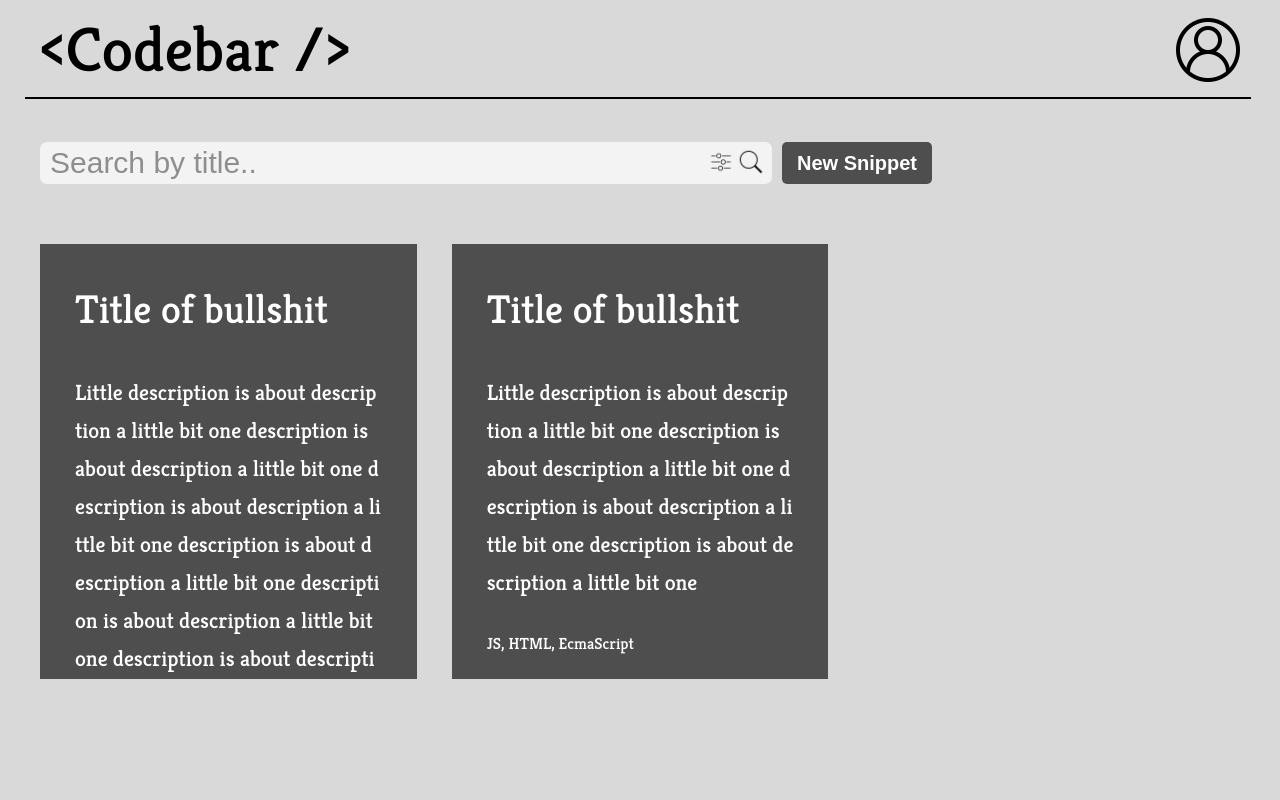
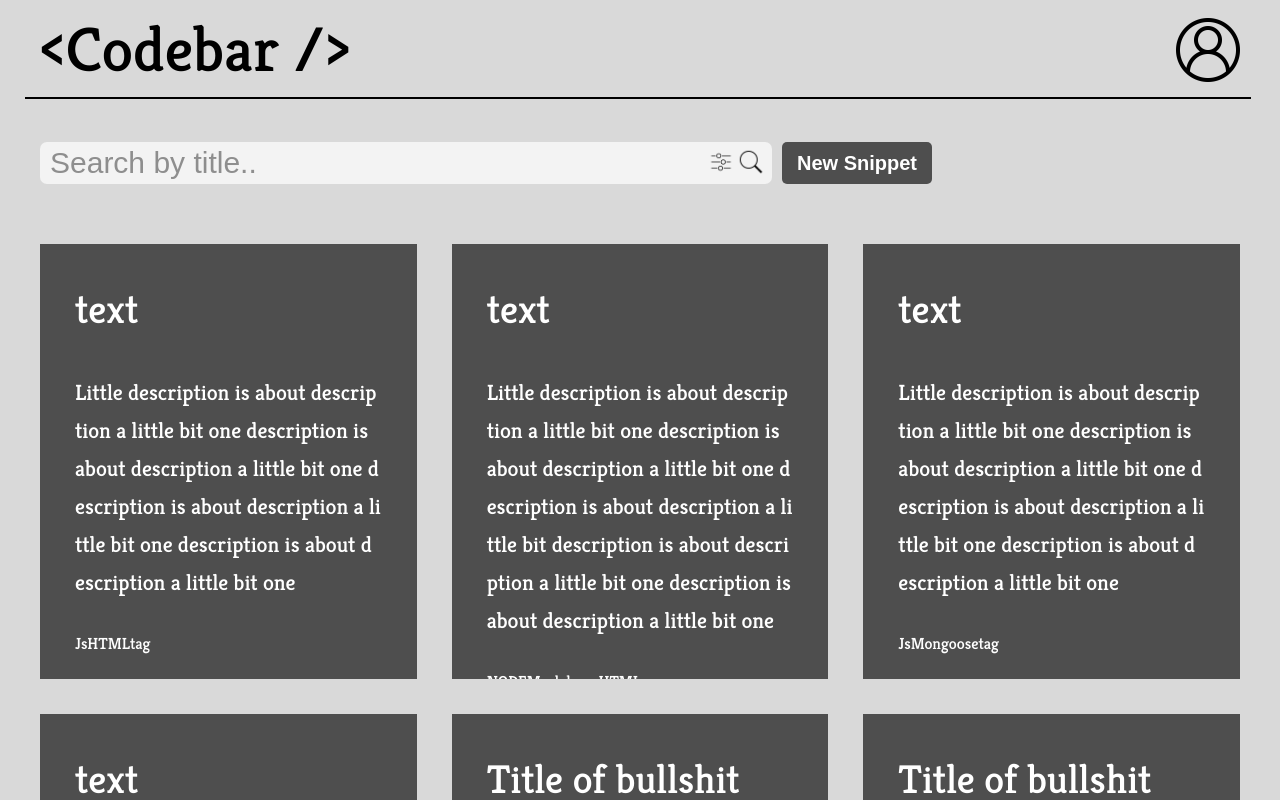
Before and after one commit to Bayraev/codebar_frontend, a React (Create React App) app: page /snippets in a window 1280 px wide. Shown: the top 800 px of the page. Built offline with nearby package versions, Linux system fonts and the light colour scheme; what @uiw/codemirror-extensions-langs would draw is missing.

Commit message:
rendering of snippets (still its dont get to redation page)

```diff
--- a/src/components/Main/Snippets.jsx
+++ b/src/components/Main/Snippets.jsx
@@ -2,6 +2,7 @@ import React from 'react';
 import styles from './Snippets.module.scss';
 import sort_icon from '../../assets/images/settings_icon.png';
 import search_icon from '../../assets/images/search_icon.png';
+import snippetsJson from '../../assets/snippets.json';
 import { Link } from 'react-router-dom';
 
 const Snippets = () => {
@@ -19,6 +20,20 @@ const Snippets = () => {
       </form>
 
       <div className={styles.rendering_div}>
+        {snippetsJson.map((e) => {
+          return (
+            <div className={styles.rendered_item}>
+              <div className={styles.description}>
+                <h3>{e.title}</h3>
+                <span>{e.description}</span>
+              </div>
+              <div className={styles.tags_and_codepopup}>
+                <span>{e.tags.map((e) => e)}</span>
+              </div>
+            </div>
+          );
+        })}
+
         <div className={styles.rendered_item}>
           <div className={styles.description}>
             <h3>Title of bullshit</h3>
```
